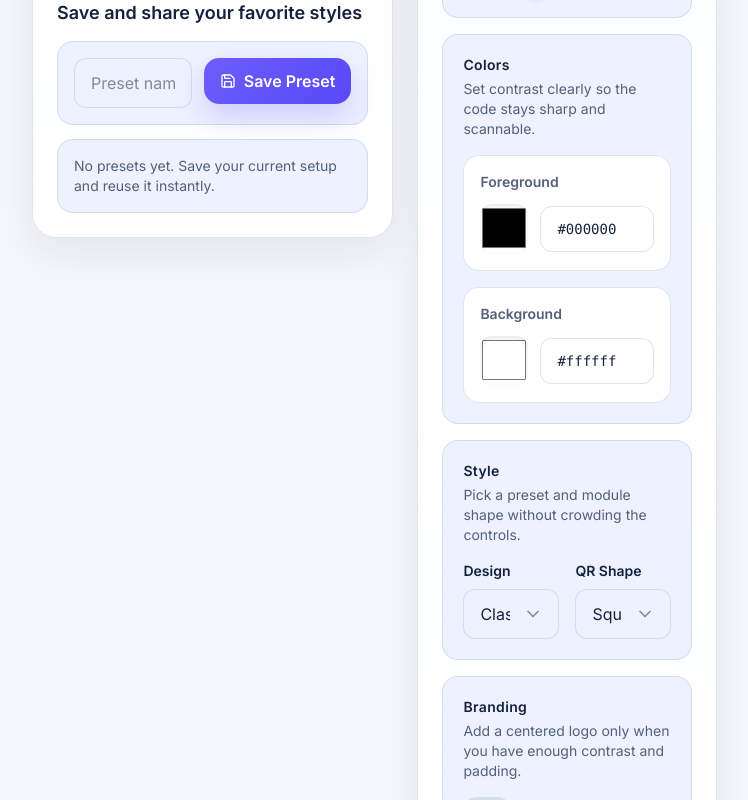
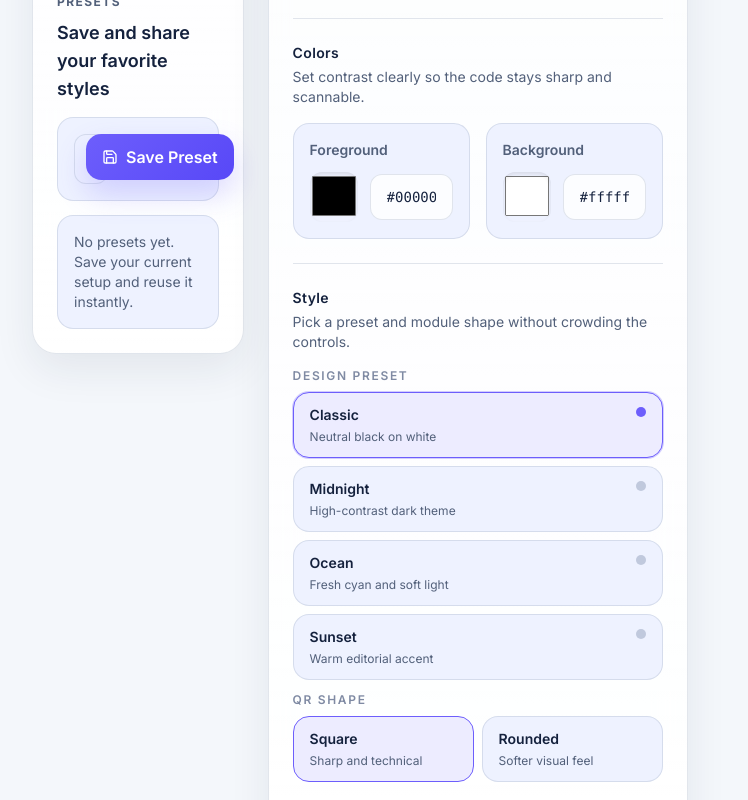
Before and after one commit to Aniket886/QR-ZEN, a Next.js app: page / in a window 1280 px wide. Shown: the part 1080-1880 px from the top of the page, without its empty margins (0-748 px from the left). Built offline with nearby package versions, Linux system fonts and the light colour scheme.

Commit message:
fix: widen and redesign customize control board

```diff
--- a/src/app/page.tsx
+++ b/src/app/page.tsx
@@ -102,13 +102,13 @@ export default function Home() {
               </p>
             </div>
 
-            <div className="grid gap-6 xl:grid-cols-[minmax(0,1.15fr)_minmax(340px,0.85fr)] xl:items-start">
+            <div className="grid gap-6 xl:grid-cols-[minmax(0,1.1fr)_minmax(360px,0.9fr)] xl:items-start">
               <div className="min-w-0 space-y-6">
                 <div className="card p-4 sm:p-6 animate-fade-in" style={{ animationDelay: '0.1s' }}>
                   <QRTypeSelector selectedType={qrType} onChange={changeQRType} />
                 </div>
 
-                <div className="grid items-start gap-6 xl:grid-cols-[minmax(0,1.15fr)_minmax(300px,0.85fr)]">
+                <div className="grid items-start gap-6 xl:grid-cols-[minmax(0,1fr)_minmax(360px,420px)]">
                   <div className="card p-5 sm:p-6 animate-fade-in" style={{ animationDelay: '0.2s' }}>
                     <div className="space-y-6">
                       {qrDefinition && (
--- a/src/components/qr/CustomizationPanel.tsx
+++ b/src/components/qr/CustomizationPanel.tsx
@@ -5,7 +5,6 @@ import { ColorPicker } from '@/components/ui/ColorPicker';
 import { Toggle } from '@/components/ui/Toggle';
 import { Input } from '@/components/ui/Input';
 import { Slider } from '@/components/ui/Slider';
-import { Select } from '@/components/ui/Select';
 import { Palette, Maximize2 } from 'lucide-react';
 
 interface CustomizationPanelProps {
@@ -23,9 +22,21 @@ const designPresets: Record<
   sunset: { fgColor: '#7a245a', bgColor: '#fff1f2', qrShape: 'rounded', marginSize: 3 },
 };
 
+const designOptions: { value: QRGeneratorOptions['designPreset']; label: string; description: string }[] = [
+  { value: 'classic', label: 'Classic', description: 'Neutral black on white' },
+  { value: 'midnight', label: 'Midnight', description: 'High-contrast dark theme' },
+  { value: 'ocean', label: 'Ocean', description: 'Fresh cyan and soft light' },
+  { value: 'sunset', label: 'Sunset', description: 'Warm editorial accent' },
+];
+
+const shapeOptions: { value: QRGeneratorOptions['qrShape']; label: string; description: string }[] = [
+  { value: 'square', label: 'Square', description: 'Sharp and technical' },
+  { value: 'rounded', label: 'Rounded', description: 'Softer visual feel' },
+];
+
 export function CustomizationPanel({ options, onChange }: CustomizationPanelProps) {
   return (
-    <div className="min-w-0 space-y-5 sm:space-y-6">
+    <div className="min-w-0 space-y-6">
       <div className="min-w-0">
         <p className="section-label">Customize</p>
         <div className="mt-2 flex min-w-0 items-center gap-2.5 sm:gap-3">
@@ -43,9 +54,9 @@ export function CustomizationPanel({ options, onChange }: CustomizationPanelProp
         </div>
       </div>
 
-      <div className="space-y-4">
-        <div className="panel-muted min-w-0 p-4 sm:p-5">
-          <div className="mb-4 flex min-w-0 flex-wrap items-center gap-2">
+      <div className="space-y-6">
+        <section className="space-y-4 rounded-[1.35rem] border p-4 sm:p-5" style={{ borderColor: 'var(--color-border)', backgroundColor: 'var(--color-bg-tertiary)' }}>
+          <div className="flex min-w-0 flex-wrap items-center gap-2">
             <Maximize2 className="w-4 h-4" style={{ color: 'var(--color-text-secondary)' }} />
             <span className="text-sm font-semibold tracking-wide" style={{ color: 'var(--color-text-primary)' }}>
               Size
@@ -61,10 +72,10 @@ export function CustomizationPanel({ options, onChange }: CustomizationPanelProp
             max={512}
             step={64}
           />
-        </div>
+        </section>
 
-        <div className="panel-muted min-w-0 p-4 sm:p-5">
-          <div className="mb-4">
+        <section className="space-y-4 border-t pt-6" style={{ borderColor: 'var(--color-border)' }}>
+          <div>
             <p className="text-sm font-semibold tracking-wide" style={{ color: 'var(--color-text-primary)' }}>
               Colors
             </p>
@@ -72,15 +83,15 @@ export function CustomizationPanel({ options, onChange }: CustomizationPanelProp
               Set contrast clearly so the code stays sharp and scannable.
             </p>
           </div>
-          <div className="grid gap-3 sm:gap-4">
-            <div className="rounded-2xl border p-3.5 sm:p-4" style={{ borderColor: 'var(--color-border)', backgroundColor: 'var(--color-panel)' }}>
+          <div className="grid gap-3 sm:grid-cols-2 sm:gap-4">
+            <div className="rounded-2xl border p-3.5 sm:p-4" style={{ borderColor: 'var(--color-border)', backgroundColor: 'var(--color-bg-tertiary)' }}>
               <ColorPicker
                 label="Foreground"
                 value={options.fgColor}
                 onChange={(fgColor) => onChange({ fgColor })}
               />
             </div>
-            <div className="rounded-2xl border p-3.5 sm:p-4" style={{ borderColor: 'var(--color-border)', backgroundColor: 'var(--color-panel)' }}>
+            <div className="rounded-2xl border p-3.5 sm:p-4" style={{ borderColor: 'var(--color-border)', backgroundColor: 'var(--color-bg-tertiary)' }}>
               <ColorPicker
                 label="Background"
                 value={options.bgColor}
@@ -88,10 +99,10 @@ export function CustomizationPanel({ options, onChange }: CustomizationPanelProp
               />
             </div>
           </div>
-        </div>
+        </section>
 
-        <div className="panel-muted min-w-0 p-4 sm:p-5">
-          <div className="mb-4">
+        <section className="space-y-4 border-t pt-6" style={{ borderColor: 'var(--color-border)' }}>
+          <div>
             <p className="text-sm font-semibold tracking-wide" style={{ color: 'var(--color-text-primary)' }}>
               Style
             </p>
@@ -99,39 +110,78 @@ export function CustomizationPanel({ options, onChange }: CustomizationPanelProp
               Pick a preset and module shape without crowding the controls.
             </p>
           </div>
-          <div className="grid grid-cols-1 gap-4 sm:grid-cols-2">
-            <Select
-              label="Design"
-              value={options.designPreset}
-              options={[
-                { value: 'classic', label: 'Classic' },
-                { value: 'midnight', label: 'Midnight' },
-                { value: 'ocean', label: 'Ocean' },
-                { value: 'sunset', label: 'Sunset' },
-              ]}
-              onChange={(e) => {
-                const designPreset = e.target.value as QRGeneratorOptions['designPreset'];
-                onChange({ designPreset, ...designPresets[designPreset] });
-              }}
-            />
-            <Select
-              label="QR Shape"
-              value={options.qrShape}
-              options={[
-                { value: 'square', label: 'Square' },
-                { value: 'rounded', label: 'Rounded' },
-              ]}
-              onChange={(e) =>
-                onChange({
-                  qrShape: e.target.value as QRGeneratorOptions['qrShape'],
-                })
-              }
-            />
+          <div className="space-y-3">
+            <div>
+              <p className="mb-2 text-xs font-semibold uppercase tracking-[0.14em]" style={{ color: 'var(--color-text-muted)' }}>
+                Design Preset
+              </p>
+              <div className="grid gap-2">
+                {designOptions.map((preset) => {
+                  const active = options.designPreset === preset.value;
+                  return (
+                    <button
+                      key={preset.value}
+                      type="button"
+                      onClick={() => onChange({ designPreset: preset.value, ...designPresets[preset.value] })}
+                      className="flex items-start justify-between gap-3 rounded-2xl border px-4 py-3 text-left transition-all duration-200"
+                      style={{
+                        borderColor: active ? 'var(--color-primary)' : 'var(--color-border)',
+                        backgroundColor: active ? 'color-mix(in srgb, var(--color-primary) 12%, var(--color-panel))' : 'var(--color-bg-tertiary)',
+                        boxShadow: active ? '0 0 0 1px color-mix(in srgb, var(--color-primary) 30%, transparent)' : 'none',
+                      }}
+                    >
+                      <span>
+                        <span className="block text-sm font-semibold" style={{ color: 'var(--color-text-primary)' }}>
+                          {preset.label}
+                        </span>
+                        <span className="mt-1 block text-xs" style={{ color: 'var(--color-text-secondary)' }}>
+                          {preset.description}
+                        </span>
+                      </span>
+                      <span
+                        className="mt-0.5 h-2.5 w-2.5 shrink-0 rounded-full"
+                        style={{ backgroundColor: active ? 'var(--color-primary)' : 'var(--color-border-strong)' }}
+                      />
+                    </button>
+                  );
+                })}
+              </div>
+            </div>
+
+            <div>
+              <p className="mb-2 text-xs font-semibold uppercase tracking-[0.14em]" style={{ color: 'var(--color-text-muted)' }}>
+                QR Shape
+              </p>
+              <div className="grid grid-cols-2 gap-2">
+                {shapeOptions.map((shape) => {
+                  const active = options.qrShape === shape.value;
+                  return (
+                    <button
+                      key={shape.value}
+                      type="button"
+                      onClick={() => onChange({ qrShape: shape.value })}
+                      className="rounded-2xl border px-4 py-3 text-left transition-all duration-200"
+                      style={{
+                        borderColor: active ? 'var(--color-primary)' : 'var(--color-border)',
+                        backgroundColor: active ? 'color-mix(in srgb, var(--color-primary) 12%, var(--color-panel))' : 'var(--color-bg-tertiary)',
+                      }}
+                    >
+                      <span className="block text-sm font-semibold" style={{ color: 'var(--color-text-primary)' }}>
+                        {shape.label}
+                      </span>
+                      <span className="mt-1 block text-xs" style={{ color: 'var(--color-text-secondary)' }}>
+                        {shape.description}
+                      </span>
+                    </button>
+                  );
+                })}
+              </div>
+            </div>
           </div>
-        </div>
+        </section>
 
-        <div className="panel-muted min-w-0 p-4 sm:p-5">
-          <div className="mb-4">
+        <section className="space-y-4 border-t pt-6" style={{ borderColor: 'var(--color-border)' }}>
+          <div>
             <p className="text-sm font-semibold tracking-wide" style={{ color: 'var(--color-text-primary)' }}>
               Branding
             </p>
@@ -157,7 +207,7 @@ export function CustomizationPanel({ options, onChange }: CustomizationPanelProp
               />
             </div>
           )}
-        </div>
+        </section>
       </div>
     </div>
   );
```
